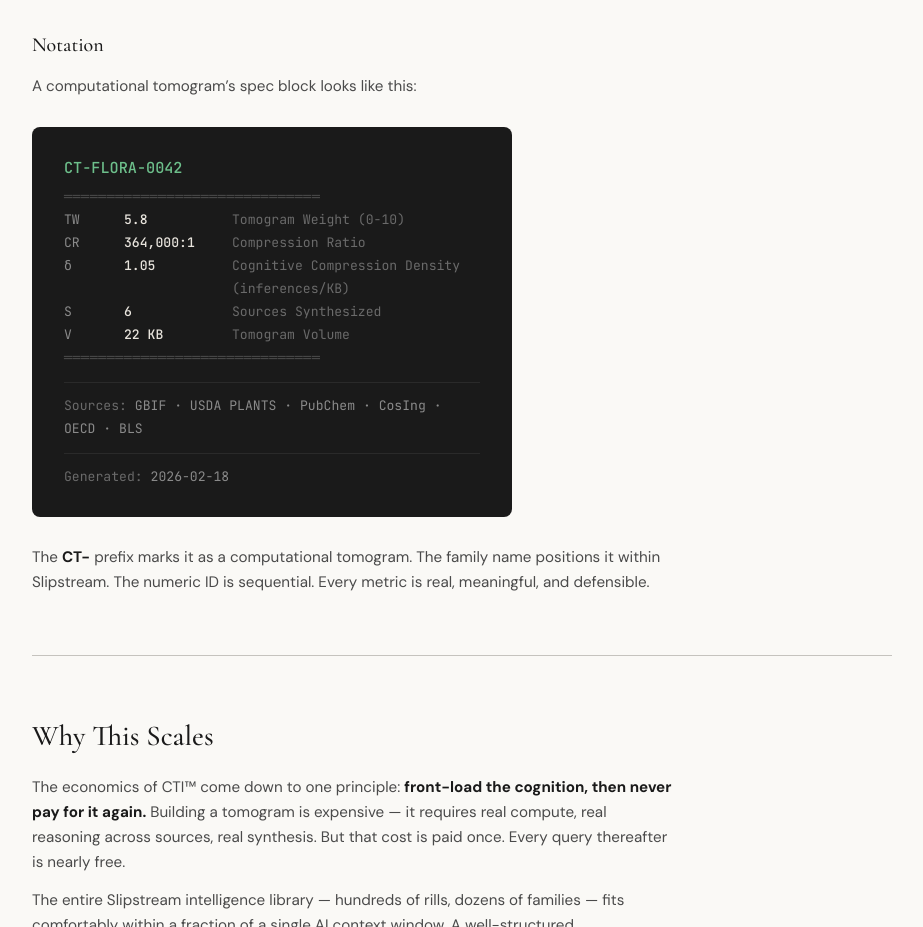
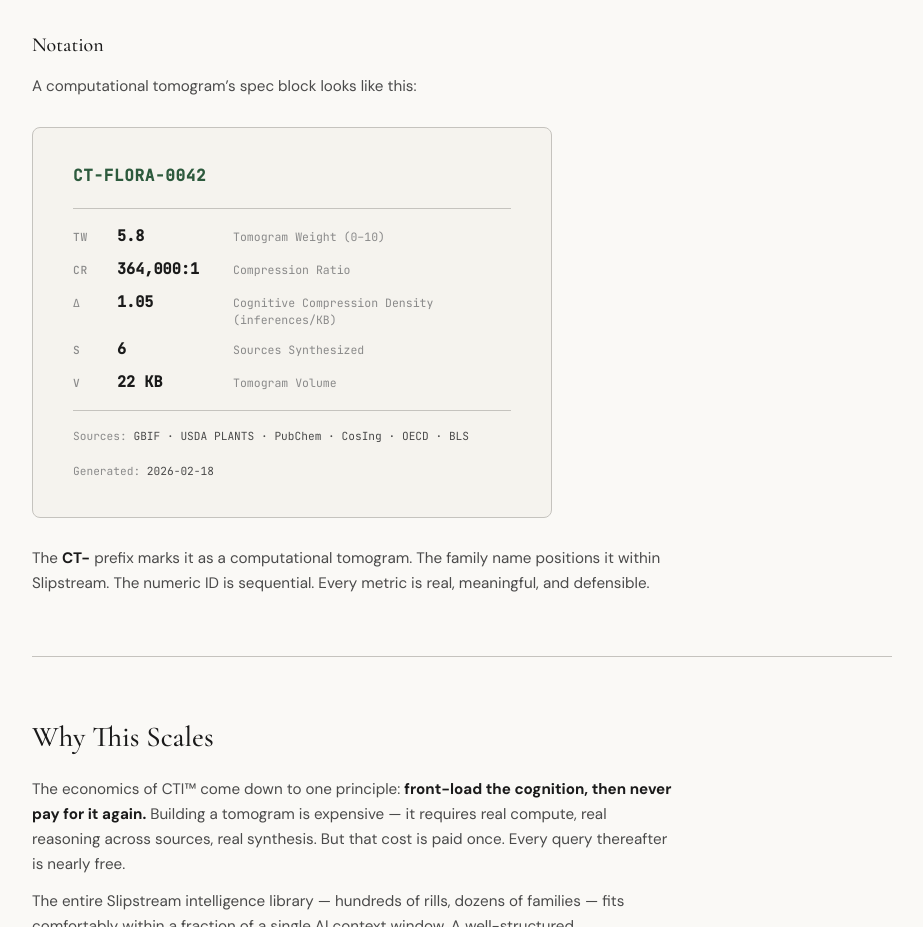
Before and after one commit to MrSeldon/slipstream-guide, a plain HTML site: page cti-methodology/index.html in a window 1280 px wide. Shown: the part 2929-3856 px from the top of the page, without its empty margins (178-1101 px from the left). Drawn offline with nearby package versions, Linux system fonts and the light colour scheme.

Commit message:
fix: restyle CT notation spec block for legibility
Warm cream background matching page aesthetic instead of harsh dark.
Values rendered large/bold as primary hierarchy, labels secondary in
muted uppercase, descriptions tertiary. Character borders replaced
with CSS border-top/bottom. More generous padding. Sources line
demoted to smaller metadata style.

Co-Authored-By: Claude Opus 4.6 <noreply@anthropic.com>

```diff
--- a/cti-methodology/index.html
+++ b/cti-methodology/index.html
@@ -199,59 +199,73 @@ body {
 
 /* --- Notation Spec Block --- */
 .notation-block {
-  background: #1a1a1a;
-  color: #e8e4dd;
+  background: var(--paper-warm);
+  border: 1px solid var(--ink-faint);
   border-radius: 8px;
-  padding: 28px 32px;
+  padding: 36px 40px;
   margin: 28px 0;
-  max-width: 480px;
+  max-width: 520px;
   font-family: var(--font-mono);
   font-size: 0.82rem;
-  line-height: 1.75;
-  overflow-x: auto;
+  line-height: 1.5;
 }
 
 .notation-block .notation-id {
-  color: #6dbf8b;
-  font-size: 0.95rem;
-  font-weight: 500;
-  margin-bottom: 4px;
+  color: var(--forest);
+  font-size: 1rem;
+  font-weight: 600;
+  letter-spacing: 0.04em;
+  margin-bottom: 20px;
 }
 
-.notation-block .notation-rule {
-  color: #4a4a4a;
-  letter-spacing: 0.05em;
+.notation-block .notation-data {
+  border-top: 1px solid var(--ink-faint);
+  border-bottom: 1px solid var(--ink-faint);
+  padding: 16px 0;
+  display: flex;
+  flex-direction: column;
+  gap: 10px;
 }
 
 .notation-block .notation-row {
   display: flex;
-  gap: 12px;
+  align-items: baseline;
+  gap: 16px;
 }
 
 .notation-block .notation-key {
-  color: #8a8a8a;
-  min-width: 48px;
+  color: var(--ink-muted);
+  font-size: 0.7rem;
+  font-weight: 500;
+  text-transform: uppercase;
+  letter-spacing: 0.06em;
+  min-width: 28px;
+  flex-shrink: 0;
 }
 
 .notation-block .notation-val {
-  color: #e8e4dd;
-  font-weight: 500;
-  min-width: 96px;
+  color: var(--ink);
+  font-size: 0.95rem;
+  font-weight: 600;
+  min-width: 100px;
+  flex-shrink: 0;
 }
 
 .notation-block .notation-desc {
-  color: #6a6a6a;
+  color: var(--ink-muted);
+  font-size: 0.72rem;
+  font-weight: 400;
 }
 
-.notation-block .notation-sources {
-  margin-top: 12px;
-  padding-top: 12px;
-  border-top: 1px solid #2a2a2a;
-  color: #6a6a6a;
+.notation-block .notation-meta {
+  margin-top: 16px;
+  font-size: 0.7rem;
+  color: var(--ink-muted);
+  line-height: 1.7;
 }
 
-.notation-block .notation-sources span {
-  color: #8a8a8a;
+.notation-block .notation-meta span {
+  color: var(--ink-light);
 }
 
 /* --- Layer Table --- */
@@ -264,7 +278,9 @@ body {
   .content { padding: 24px 20px; }
   .cover h1 { font-size: 2rem; }
   .section h2 { font-size: 1.5rem; }
-  .notation-block { padding: 20px; font-size: 0.75rem; }
+  .notation-block { padding: 24px 20px; }
+  .notation-block .notation-val { font-size: 0.88rem; min-width: 88px; }
+  .notation-block .notation-desc { font-size: 0.68rem; }
   .data-table { font-size: 0.78rem; }
 }
 </style>
@@ -424,15 +440,15 @@ body {
 
     <div class="notation-block">
       <div class="notation-id">CT-FLORA-0042</div>
-      <div class="notation-rule">&#9552;&#9552;&#9552;&#9552;&#9552;&#9552;&#9552;&#9552;&#9552;&#9552;&#9552;&#9552;&#9552;&#9552;&#9552;&#9552;&#9552;&#9552;&#9552;&#9552;&#9552;&#9552;&#9552;&#9552;&#9552;&#9552;&#9552;&#9552;&#9552;&#9552;</div>
-      <div class="notation-row"><span class="notation-key">TW</span><span class="notation-val">5.8</span><span class="notation-desc">Tomogram Weight (0-10)</span></div>
-      <div class="notation-row"><span class="notation-key">CR</span><span class="notation-val">364,000:1</span><span class="notation-desc">Compression Ratio</span></div>
-      <div class="notation-row"><span class="notation-key">&delta;</span><span class="notation-val">1.05</span><span class="notation-desc">Cognitive Compression Density (inferences/KB)</span></div>
-      <div class="notation-row"><span class="notation-key">S</span><span class="notation-val">6</span><span class="notation-desc">Sources Synthesized</span></div>
-      <div class="notation-row"><span class="notation-key">V</span><span class="notation-val">22 KB</span><span class="notation-desc">Tomogram Volume</span></div>
-      <div class="notation-rule">&#9552;&#9552;&#9552;&#9552;&#9552;&#9552;&#9552;&#9552;&#9552;&#9552;&#9552;&#9552;&#9552;&#9552;&#9552;&#9552;&#9552;&#9552;&#9552;&#9552;&#9552;&#9552;&#9552;&#9552;&#9552;&#9552;&#9552;&#9552;&#9552;&#9552;</div>
-      <div class="notation-sources">Sources: <span>GBIF &middot; USDA PLANTS &middot; PubChem &middot; CosIng &middot; OECD &middot; BLS</span></div>
-      <div class="notation-sources">Generated: <span>2026-02-18</span></div>
+      <div class="notation-data">
+        <div class="notation-row"><span class="notation-key">TW</span><span class="notation-val">5.8</span><span class="notation-desc">Tomogram Weight (0&ndash;10)</span></div>
+        <div class="notation-row"><span class="notation-key">CR</span><span class="notation-val">364,000:1</span><span class="notation-desc">Compression Ratio</span></div>
+        <div class="notation-row"><span class="notation-key">&delta;</span><span class="notation-val">1.05</span><span class="notation-desc">Cognitive Compression Density (inferences/KB)</span></div>
+        <div class="notation-row"><span class="notation-key">S</span><span class="notation-val">6</span><span class="notation-desc">Sources Synthesized</span></div>
+        <div class="notation-row"><span class="notation-key">V</span><span class="notation-val">22 KB</span><span class="notation-desc">Tomogram Volume</span></div>
+      </div>
+      <div class="notation-meta">Sources: <span>GBIF &middot; USDA PLANTS &middot; PubChem &middot; CosIng &middot; OECD &middot; BLS</span></div>
+      <div class="notation-meta">Generated: <span>2026-02-18</span></div>
     </div>
 
     <p>
```
